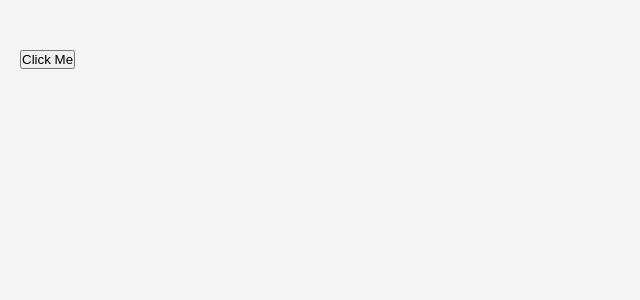
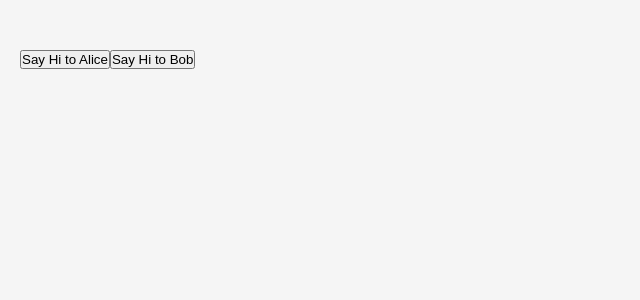
Before and after one commit to N-PanhaMony/ReactJs, a React (Vite) app: page / in a window 1280 px wide. Shown: the top 300 px of the page, without its empty margins (0-640 px from the left). Built offline with nearby package versions, Linux system fonts and the light colour scheme.

Commit message:
Add Events click button

```diff
--- a/src/Button.jsx
+++ b/src/Button.jsx
@@ -1,11 +1,15 @@
 // Button.jsx
 function Button() {
-  const handleClick = () => {
-    console.log("Button clicked!");
-    alert("You clicked the button 🚀");
+  const handleClick = (name) => {
+    console.log(`Hello, ${name}`);
   };
 
-  return <button onClick={handleClick}>Click Me</button>;
+  return (
+    <>
+      <button onClick={() => handleClick("Alice")}>Say Hi to Alice</button>
+      <button onClick={() => handleClick("Bob")}>Say Hi to Bob</button>
+    </>
+  );
 }
 
 export default Button;
```
